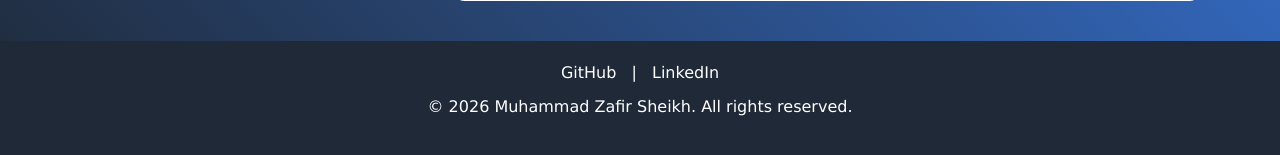
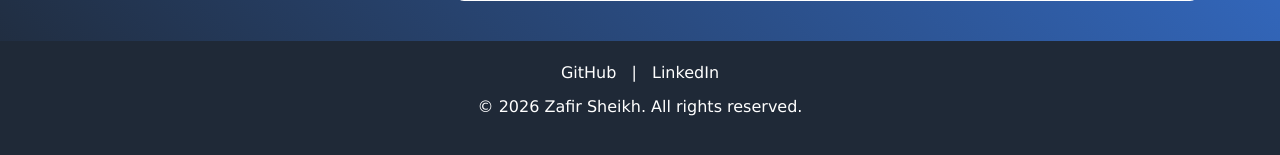
Before and after one commit to Zafir-SM/Assignment2, a Node server app: page /contact in a window 1280 px wide. Shown: the part 663-818 px from the top of the page. Run offline with Node 20, Linux system fonts and the light colour scheme; some libraries are stand-ins or nearby versions.

Commit message:
Last Update, Comments & Render Link

```diff
--- a/views/partials/footer.ejs
+++ b/views/partials/footer.ejs
@@ -9,11 +9,11 @@
         <i class="fa-brands fa-linkedin"></i> LinkedIn
       </a>
     </p>
-    <p>&copy; 2026 Muhammad Zafir Sheikh. All rights reserved.</p>
+    <p>&copy; 2026 Zafir Sheikh. All rights reserved.</p>
   </div>
 </footer>
 
-<!-- Bootstrap JS (from node_modules) -->
+<!-- Bootstrap JS  -->
 <script src="/bootstrap/dist/js/bootstrap.min.js"></script>
 </body>
 </html>
--- a/views/partials/header.ejs
+++ b/views/partials/header.ejs
@@ -5,10 +5,10 @@
   <meta name="viewport" content="width=device-width, initial-scale=1.0">
   <title><%= title %> - Personal Portfolio</title>
 
-  <!-- Bootstrap CSS (from node_modules) -->
+  <!-- Bootstrap CSS -->
   <link rel="stylesheet" href="/bootstrap/dist/css/bootstrap.min.css" />
 
-  <!-- Font Awesome CSS (from node_modules) -->
+  <!-- Font Awesome CSS -->
   <link rel="stylesheet" href="/@fortawesome/fontawesome-free/css/all.min.css" />
 
   <!-- Custom CSS -->
```
Also changed, not shown: README.md.
